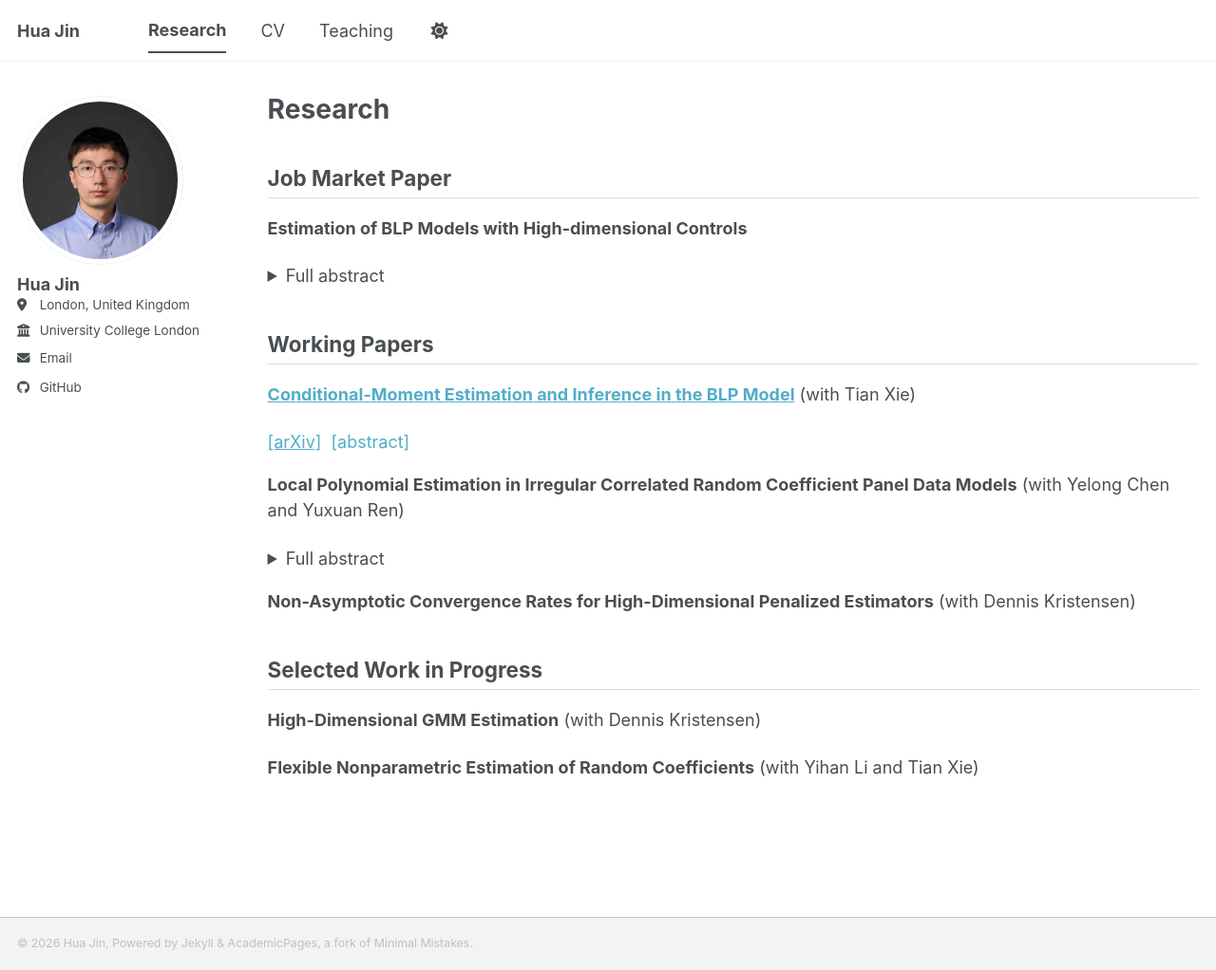
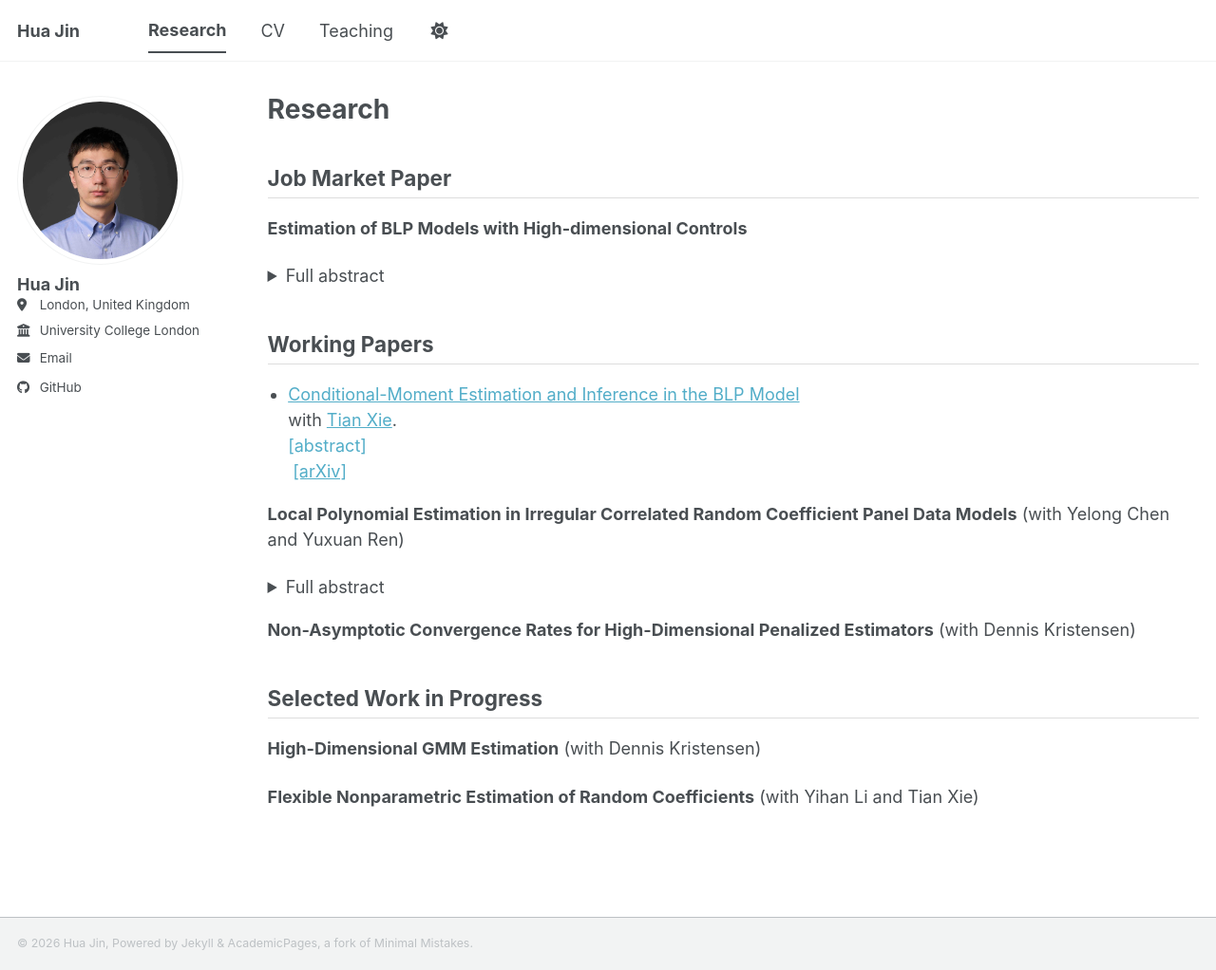
Before and after one commit to huajin-econ/huajin-econ.github.io, a Jekyll site: the page built from _pages/research.md, in a window 1280 px wide and 1022 px high. Shown: the whole window at 95% size. Built offline with Jekyll 4.4.1, drawn with Linux system fonts in a browser that asks for light colours; a style sheet for code colours, icons or effects is not loaded.

Commit message:
Revise working paper entry for BLP Model
Updated the presentation of the working paper on Conditional-Moment Estimation and Inference in the BLP Model, including an abstract and improved formatting.

```diff
--- a/_pages/research.md
+++ b/_pages/research.md
@@ -19,17 +19,17 @@ This paper develops a framework for estimating demand in differentiated product
 
 <h2 style="border-bottom: 1px solid #ddd; padding-bottom: 0.3em;">Working Papers</h2>
 
-<p class="pub-title"><b><a href="https://arxiv.org/pdf/2609.15736" target="_blank">Conditional-Moment Estimation and Inference in the BLP Model</a></b> (with Tian Xie)</p>
-
-<div class="pub-meta">
-<a href="https://arxiv.org/abs/2609.15736" target="_blank">[arXiv]</a>&nbsp;&nbsp;<details markdown="1" style="display:inline"><summary style="display:inline; cursor:pointer; color:var(--global-link-color);">[abstract]</summary>
-<div markdown="1" class="pub-abs">
+<ul style="padding-left:1.2em;">
+<li style="margin-bottom:1em;">
+<a href="https://arxiv.org/pdf/2609.15736" target="_blank">Conditional-Moment Estimation and Inference in the BLP Model</a><br>
+with <a>Tian Xie</a>.<br>
+<details markdown="1" style="display:inline"><summary style="display:inline; cursor:pointer; color:var(--global-link-color);">[abstract]</summary><div markdown="1" style="margin-top:0.5em; text-align:justify;">
 
 The random-coefficient demand model of Berry, Levinsohn, and Pakes (1995) is commonly estimated by the generalized method of moments (GMM), using an unconditional moment restriction with a fixed set of instruments. Identification of the model, however, rests on a conditional moment restriction. The two are not equivalent: the unconditional restriction may admit additional parameter values. We construct a counterexample in which the model is identified by the conditional restriction yet standard GMM is not, even with the optimal instrument. Building directly on the identifying restriction, we propose a two-step estimator, following Ai and Chen (2003), that first estimates the relevant conditional expectations nonparametrically and then selects the structural parameters by a conditional-variance-weighted minimum-distance criterion; standard GMM is recovered as the special case of a linear projection onto finitely many instruments. We establish root-T asymptotic normality for the proposed estimator, and we develop the theory for both kernel and series implementations of the first stage. The two implementations share a common limiting distribution, attaining the semiparametric efficiency bound under certain conditions. Simulation evidence illustrates the consequences of the identification gap and demonstrates that the proposed estimator outperforms standard GMM in finite samples.
 
-</div>
-</details>
-</div>
+</div></details>&nbsp;<a href="https://arxiv.org/abs/2609.15736" target="_blank">[arXiv]</a>
+</li>
+</ul>
 
 
 **Local Polynomial Estimation in Irregular Correlated Random Coefficient Panel Data Models** (with Yelong Chen and Yuxuan Ren)
```
